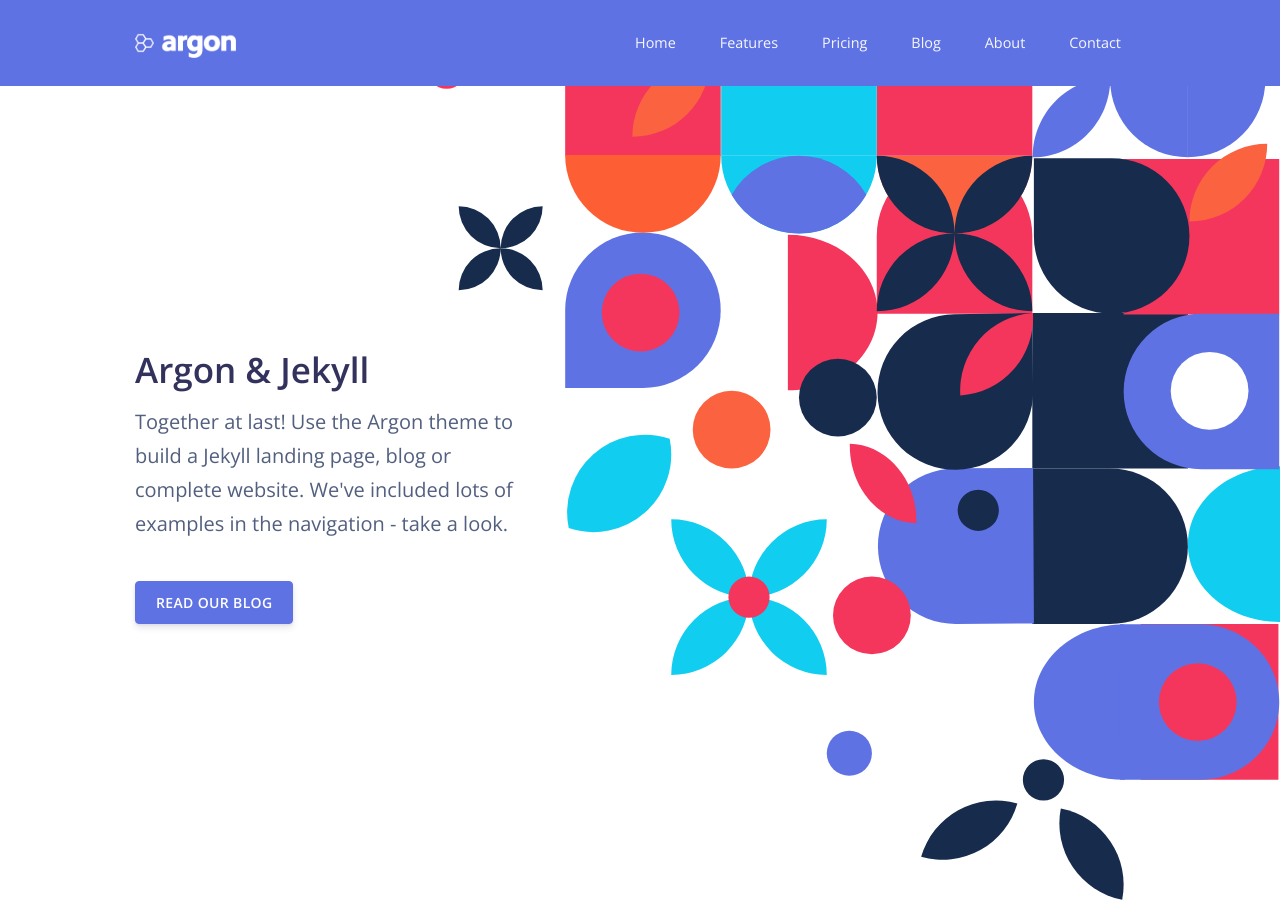
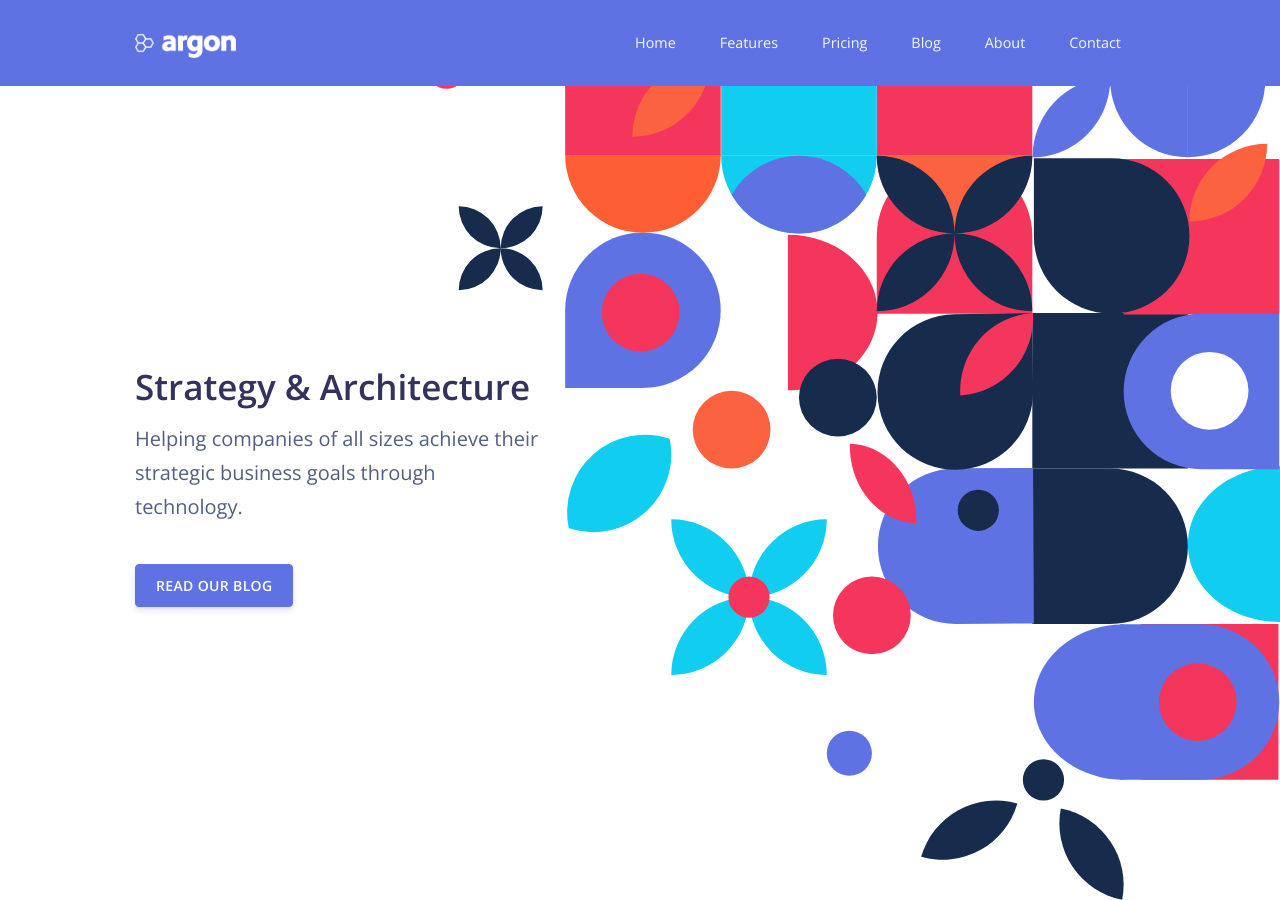
Before and after one commit to baynezy/www.bayn.es, a Jekyll site: the page built from argon-theme/index.html, in a window 1280 px wide and 900 px high. Built offline with Jekyll 4.4.1, drawn with Linux system fonts in a browser that asks for light colours; nearby versions of some CDN libraries.

Commit message:
Update home page copy

```diff
--- a/argon-theme/_includes/home-sample.html
+++ b/argon-theme/_includes/home-sample.html
@@ -4,8 +4,8 @@
     <div class="container">
       <div class="row">
         <div class="col-lg-5 col-md-7 mr-auto text-left d-flex justify-content-center flex-column">
-          <h3 class="display-3">Argon &amp; Jekyll</h3>
-          <p class="lead mt-0">Together at last! Use the Argon theme to build a Jekyll landing page, blog or complete website. We've included lots of examples in the navigation - take a look.</p>
+          <h3 class="display-3">Strategy &amp; Architecture</h3>
+          <p class="lead mt-0">Helping companies of all sizes achieve their strategic business goals through technology.</p>
           <br>
           <div class="buttons">
             <a href="/blog" class="btn btn-primary">
```
